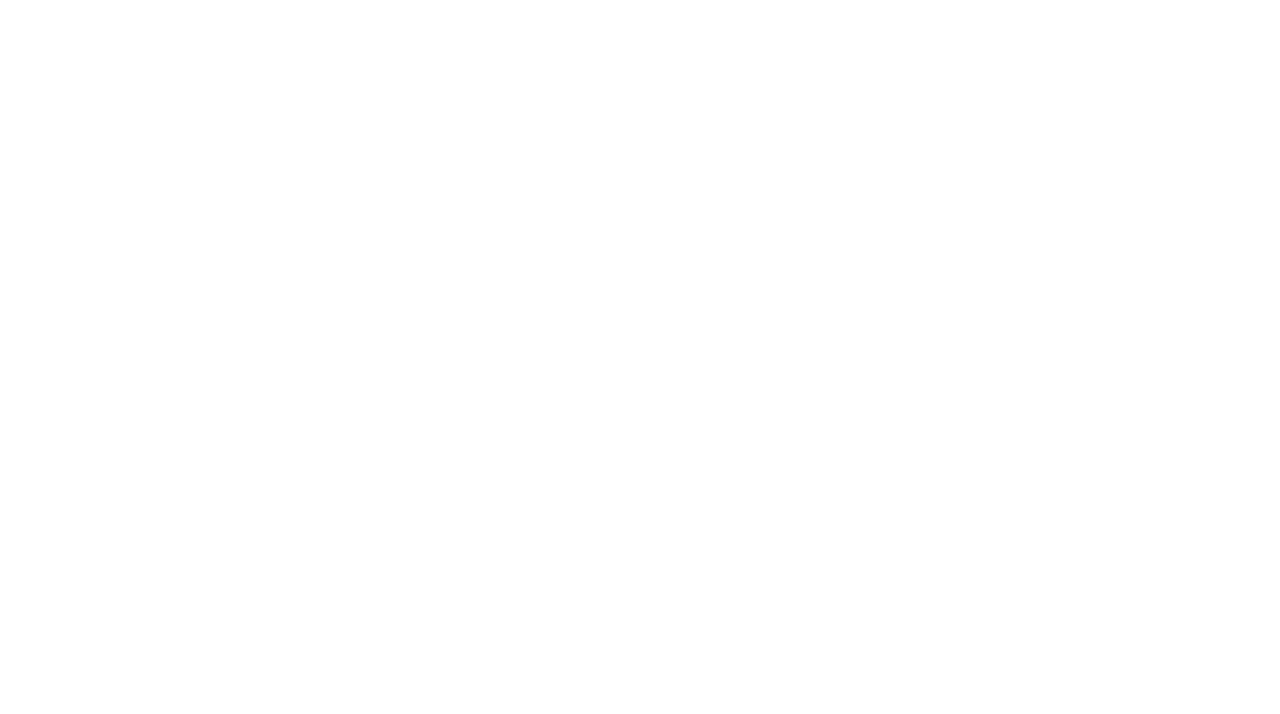
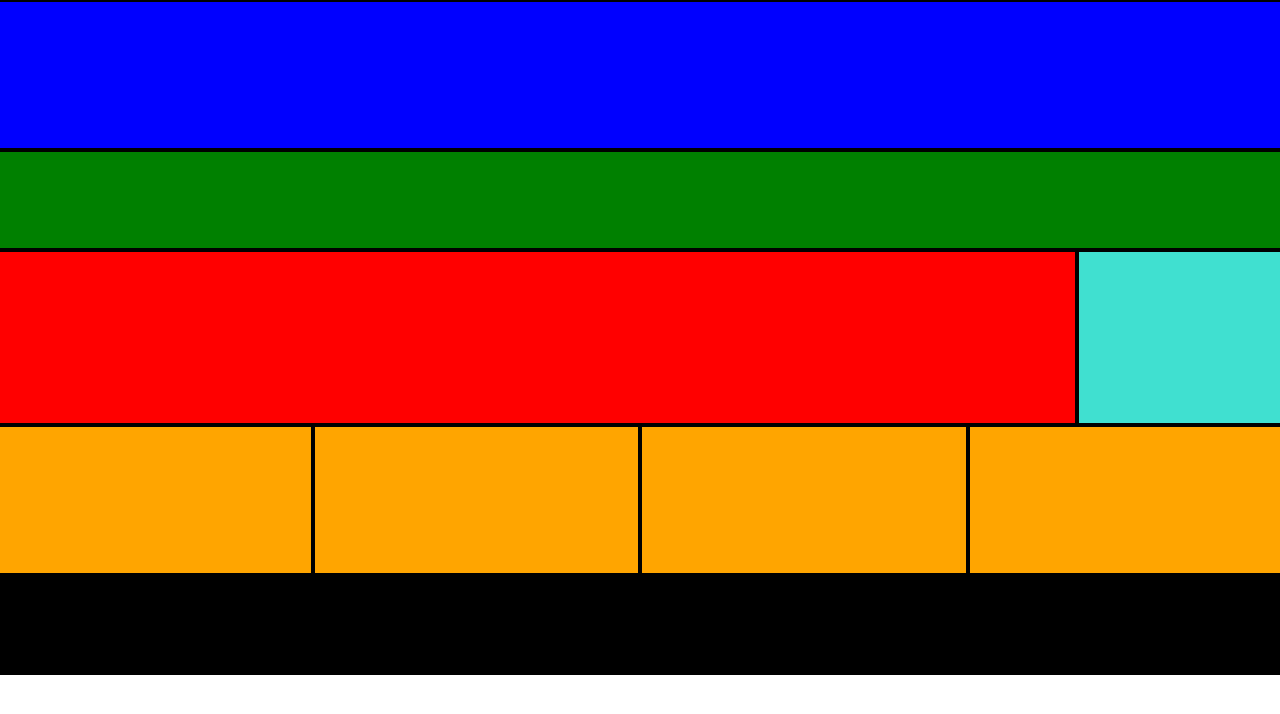
Before and after one commit to matth70/day2practice, a plain HTML site: page index.html in a window 1280 px wide. Drawn offline with nearby package versions, Linux system fonts and the light colour scheme.

Commit message:
coded day 2 take-home

```diff
--- a/css/styles.css
+++ b/css/styles.css
@@ -0,0 +1,34 @@
+.blue {
+  height: 150px;
+  background-color: blue;
+  border: 2px solid #000;
+}
+
+.green {
+   height: 100px;
+   background-color: green;
+   border: 2px solid #000;
+ }
+
+.red {
+  height: 175px;
+  background-color: red;
+  border: 2px solid #000;
+}
+
+.turqoise {
+  height: 175px;
+  background-color: #40E0D0;
+  border: 2px solid #000;
+}
+
+.orange {
+  height: 150px;
+  background-color: orange;
+  border: 2px solid #000
+}
+
+.black {
+  height: 100px;
+  background-color: black;
+}
--- a/index.html
+++ b/index.html
@@ -9,6 +9,26 @@
   <link rel="stylesheet" href="css/styles.css">
 </head>
 <body>
+  <div class="row">
+    <header class="col-md-12 blue"></header></div>
+  </div>
+  <nav class="row">
+    <div class="col-md-12 green"></nav></div>
+  </div>
+  <div class="row">
+    <div class="col-md-10 red"></div>
+    <div class="col-md-2 turqoise"></div>
+  </div>
+  <div class="row">
+    <div class="col-md-3 orange"></div>
+    <div class="col-md-3 orange"></div>
+    <div class="col-md-3 orange"></div>
+    <div class="col-md-3 orange"></div>
+  </div>
+
+  <div class="row">
+    <footer class="col-md-12 black"></footer>
+  </div>
 
   <script src="https://code.jquery.com/jquery-2.2.4.min.js"></script>
   <script src="js/bootstrap.min.js"></script>
```
